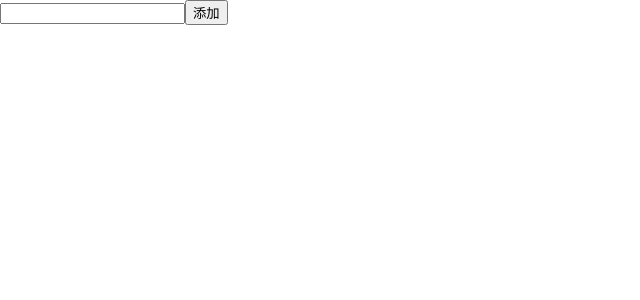
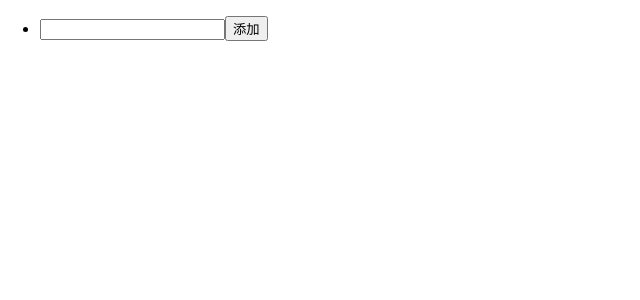
Before and after one commit to gwankyun/ReactToDo, a React (Create React App) app: page / in a window 1280 px wide. Shown: the top 300 px of the page, without its empty margins (0-640 px from the left). Built offline with nearby package versions, Linux system fonts and the light colour scheme.

Commit message:
加入immutable，輸入框和列表對齊

```diff
--- a/package.json
+++ b/package.json
@@ -10,6 +10,7 @@
     "@types/node": "^12.12.24",
     "@types/react": "^16.9.17",
     "@types/react-dom": "^16.9.4",
+    "immutable": "^4.0.0-rc.12",
     "react": "^16.12.0",
     "react-dom": "^16.12.0",
     "react-scripts": "3.3.0",
--- a/src/index.tsx
+++ b/src/index.tsx
@@ -1,4 +1,5 @@
 import React, { useState, FC } from 'react';
+import 'immutable'
 import ReactDOM from 'react-dom';
 import './index.css';
 // import App from './App';
@@ -80,10 +81,12 @@ const App: FC = () => {
 
     return (
         <div>
-            <div>
-                <input type="text" value={add} onChange={e => setAdd(e.target.value)} />
-                <button onClick={_ => onAdd()}>添加</button>
-            </div>
+            <ul>
+                <li>
+                    <input type="text" value={add} onChange={e => setAdd(e.target.value)} />
+                    <button onClick={_ => onAdd()}>添加</button>
+                </li>
+            </ul>
             <List value={value} onRemove={onRemove} />
         </div>
     );
```
Also changed, not shown: 1 other file (tests, documents, lock files or other folders).
